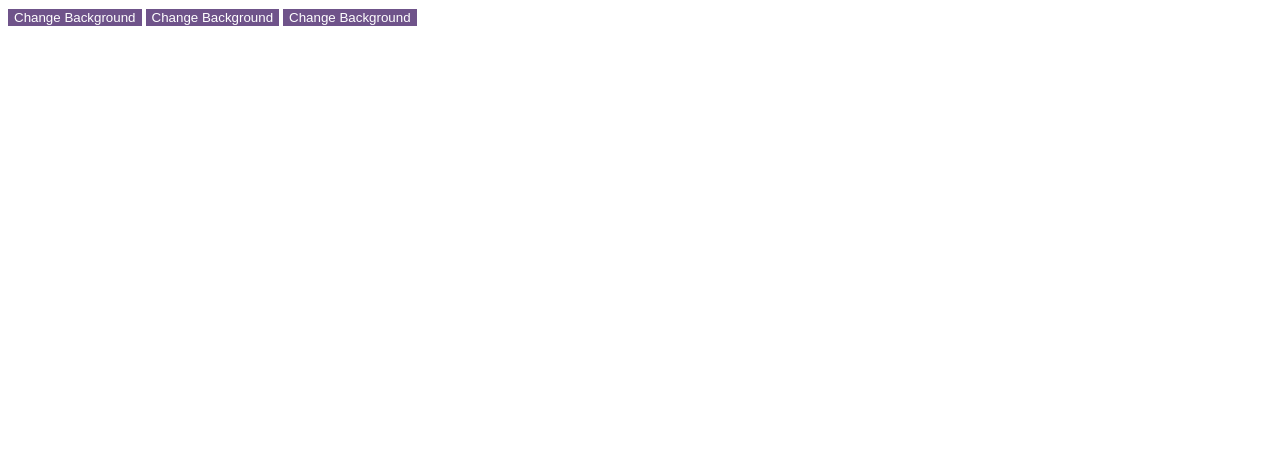
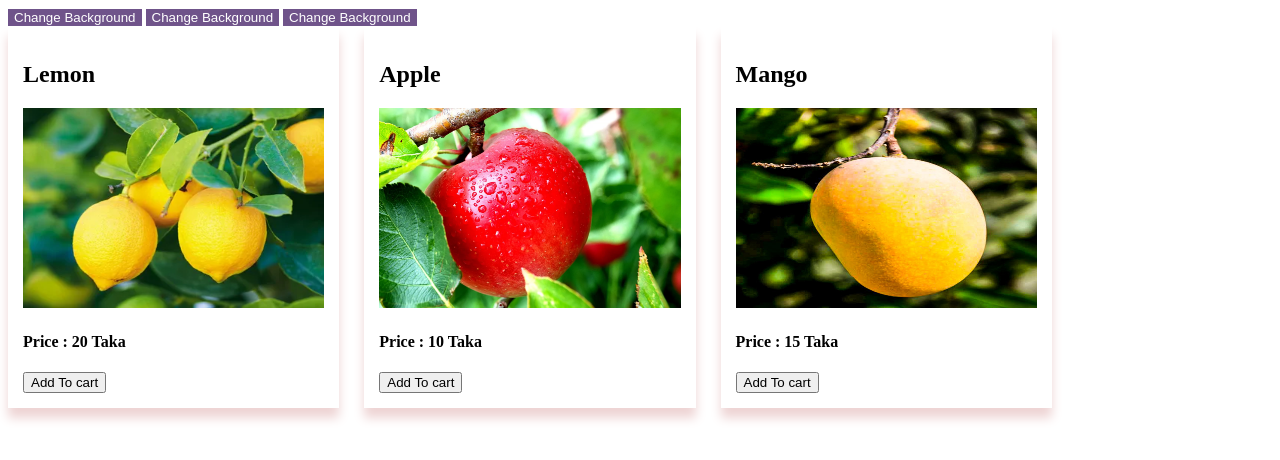
Before and after one commit to kamrul373/js-problem-solving, a plain HTML site: page index.html in a window 1280 px wide. Drawn offline with Linux system fonts and the light colour scheme.

Commit message:
product card added

```diff
--- a/index.html
+++ b/index.html
@@ -14,6 +14,31 @@
 		<button class="btn btn3" onclick="handleClass(this)">Change Background</button>
 	</div>
 
+	<div class="container">
+		<div class="products">
+			<div class="card">
+				<h2>Lemon</h2>
+				<img src="assets/img/lemons-tree.webp"/>
+				<h4>Price : <span>20</span> Taka</h4>
+				<button>Add To cart</button>
+			</div>
+			<div class="card">
+				<h2>Apple</h2>
+				<img src="assets/img/apple.webp"/>
+				<h4>Price : <span>10</span> Taka</h4>
+				<button>Add To cart</button>
+			</div>
+			<div class="card">
+				<h2>Mango</h2>
+				<img src="assets/img/mango.jpg"/>
+				<h4>Price : <span>15</span> Taka</h4>
+				<button>Add To cart</button>
+			</div>
+		</div>
+		<div class="cart">
+
+		</div>
+	</div>
 	<script src="script.js" type="text/javascript"></script>
 </body>
 </html>
--- a/style.css
+++ b/style.css
@@ -1,3 +1,10 @@
+img{
+	width: 100%;
+	height: 200px;
+}
+h2{
+	font-size: 24px;
+}
 .btn{
 	background-color: rgb(111, 83, 138);
 	color: white;
@@ -8,3 +15,16 @@
 	color: whitesmoke;
 	border:none;
 }
+.container{
+	display: flex;
+}
+.products{
+	display: grid;
+	grid-template-columns: repeat(3,1fr);
+	gap:25px
+}
+.card{
+	max-width: 320px;
+	padding:15px ;
+	box-shadow: 0px 10px 10px  #eed4d4;
+}
```
Also changed, not shown: assets/img/apple.webp (added), assets/img/lemons-tree.webp (added), assets/img/mango.jpg (added).
